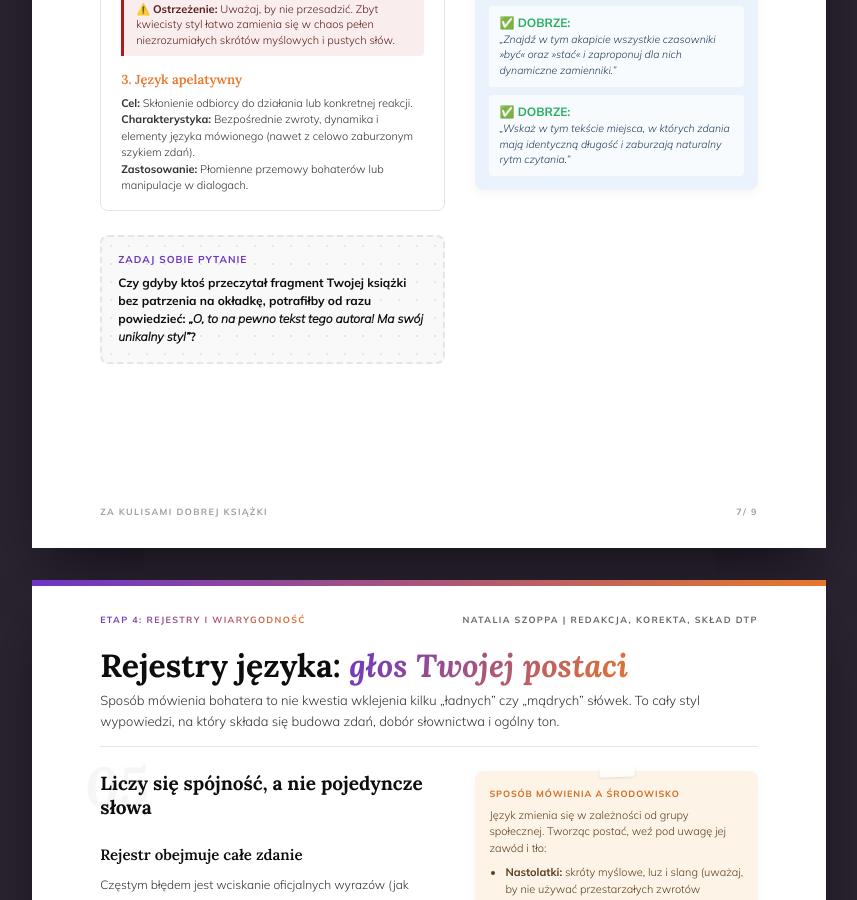
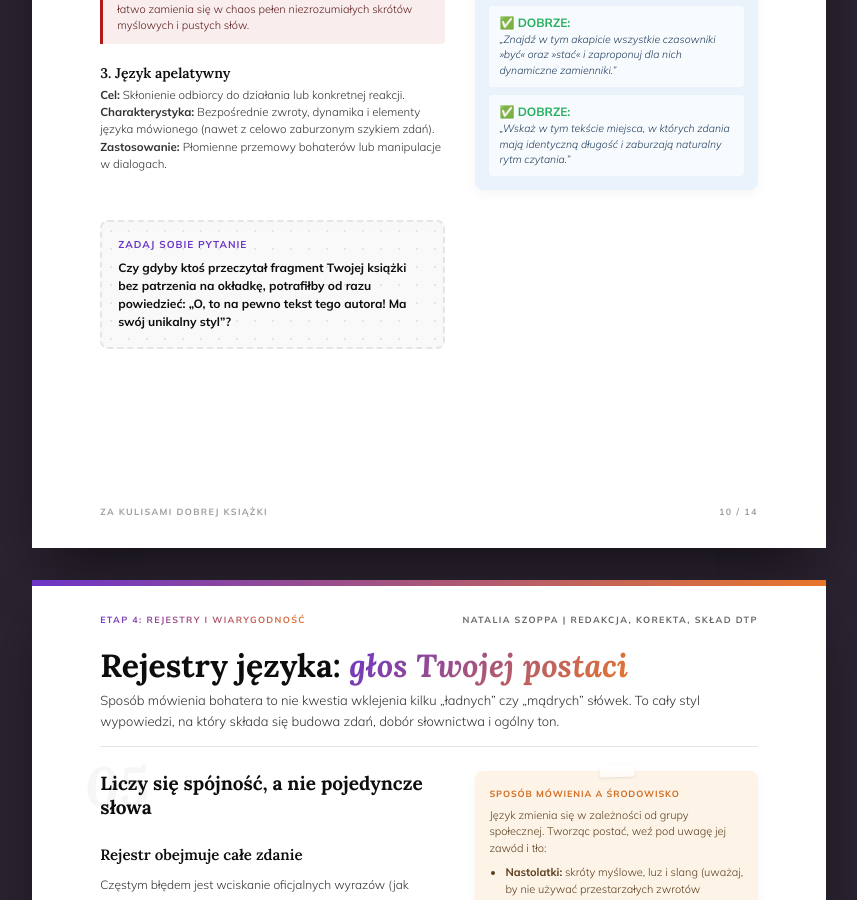
Before and after one commit to Bonnie00726/nataliaszoppa, a Jekyll site: the page arkusz językowy.html, which Jekyll copies as it is, in a window 1280 px wide and 900 px high, scrolled down 12156 px. Shown: the whole window, without its empty margins (211-1068 px from the left). Built offline with Jekyll 4.4.1, drawn with Linux system fonts in a browser that asks for light colours.

Commit message:
Update arkusz językowy.html

```diff
--- a/arkusz językowy.html
+++ b/arkusz językowy.html
@@ -671,22 +671,22 @@
   <div class="q-row" style="margin-bottom: 24px; flex: none;">
     <div class="q-main" style="padding-right: 15px;">
       <div class="q-header-area"><span class="qnum-bg">03</span><h3 class="qtitle">Przełamywanie schematu</h3></div>
-      <div class="main-question">Zobacz, jak zmiana szyku i zróżnicowanie struktur całkowicie zmienia odbiór tej samej sceny:</div>
+      <div class="main-question" style="margin-bottom: 16px;">Zobacz, jak zmiana szyku i zróżnicowanie struktur całkowicie zmienia odbiór tej samej sceny:</div>
 
-      <div class="reading-content" style="padding: 16px; margin-bottom: 12px; font-size: 12px; line-height: 1.6;">
+      <div style="margin-bottom: 12px; font-size: 12px; line-height: 1.6; color: var(--ink-soft);">
         <p style="margin-bottom: 10px; color: var(--ink-muted);"><strong>NUDNY SCHEMAT (Osoba + Czasownik):</strong><br>
         <em>Marek podszedł do stołu. Podniósł stary list. Poczuł dreszcz.</em></p>
 
-        <p style="margin-bottom: 8px;"><strong>1. Płynność (imiesłów):</strong><br>
+        <p style="margin-bottom: 8px;"><strong style="color: var(--ink);">1. Płynność (imiesłów):</strong><br>
         <em>Podchodząc do stołu, Marek podniósł stary list i poczuł dreszcz.</em></p>
 
-        <p style="margin-bottom: 8px;"><strong>2. Budowanie napięcia (akcent na przedmiot):</strong><br>
+        <p style="margin-bottom: 8px;"><strong style="color: var(--ink);">2. Budowanie napięcia (akcent na przedmiot):</strong><br>
         <em>Stary list, leżący na stole, wywołał u Marka dreszcz, gdy tylko go podniósł.</em></p>
 
-        <p style="margin-bottom: 8px;"><strong>3. Szybka akcja (styl telegraficzny):</strong><br>
+        <p style="margin-bottom: 8px;"><strong style="color: var(--ink);">3. Szybka akcja (styl telegraficzny):</strong><br>
         <em>Zrobił kilka kroków w stronę stołu. Sięgnął po stary list. Przeszył go nagły dreszcz.</em></p>
 
-        <p style="margin-bottom: 0;"><strong>4. Styl literacki (słowa działające na wyobraźnię):</strong><br>
+        <p style="margin-bottom: 0;"><strong style="color: var(--ink);">4. Styl literacki (słowa działające na wyobraźnię):</strong><br>
         <em>Sięgając po starą kopertę, poczuł, jak po karku przebiega mu zimny dreszcz.</em></p>
       </div>
     </div>
@@ -733,34 +733,34 @@
 
       <div class="q-header-area" style="margin-bottom: 24px;"><span class="qnum-bg">04</span><h3 class="qtitle">Trzy funkcje tekstów</h3></div>
 
-      <p style="font-size: 12px; margin-bottom: 16px; color: var(--ink-soft);">Jako autor powinieneś świadomie dobierać rodzaj języka do konkretnej sceny. Przypadkowe mieszanie stylów może zdezorientować czytelnika.</p>
+      <p style="font-size: 12px; margin-bottom: 24px; color: var(--ink-soft);">Jako autor powinieneś świadomie dobierać rodzaj języka do konkretnej sceny. Przypadkowe mieszanie stylów może zdezorientować czytelnika.</p>
 
-      <div class="reading-content" style="padding: 16px 20px; margin-bottom: 20px;">
+      <div style="margin-bottom: 20px;">
         <!-- TYP 1 -->
-        <h4 style="color: var(--grad-start); font-size: 13px; margin-bottom: 4px; font-family: var(--serif);">1. Język informacyjny</h4>
-        <p style="margin-bottom: 12px; font-size: 11px; line-height: 1.5;"><strong>Cel:</strong> Jasne i szybkie przekazanie faktów.<br>
+        <h4 style="color: var(--ink); font-size: 14px; margin-bottom: 4px; font-family: var(--serif);">1. Język informacyjny</h4>
+        <p style="margin-bottom: 16px; font-size: 11.5px; line-height: 1.5; color: var(--ink-soft);"><strong>Cel:</strong> Jasne i szybkie przekazanie faktów.<br>
         <strong>Charakterystyka:</strong> Prosty, konkretny język i krótkie zdania. Bez rozbudowanych metafor i przestarzałych słów (jak „gdyż” czy „albowiem”).<br>
         <strong>Zastosowanie:</strong> Przekazywanie ważnych informacji w narracji, gdy akcja musi przyspieszyć.</p>
 
         <!-- TYP 2 -->
-        <h4 style="color: var(--grad-mid); font-size: 13px; margin-bottom: 4px; font-family: var(--serif);">2. Język ekspresywny (emotywny)</h4>
-        <p style="margin-bottom: 8px; font-size: 11px; line-height: 1.5;"><strong>Cel:</strong> Budowanie nastroju, pobudzenie wyobraźni i wywołanie emocji.<br>
+        <h4 style="color: var(--ink); font-size: 14px; margin-bottom: 4px; font-family: var(--serif);">2. Język ekspresywny (emotywny)</h4>
+        <p style="margin-bottom: 8px; font-size: 11.5px; line-height: 1.5; color: var(--ink-soft);"><strong>Cel:</strong> Budowanie nastroju, pobudzenie wyobraźni i wywołanie emocji.<br>
         <strong>Charakterystyka:</strong> Obrazowe słownictwo, bogate w metafory, trafne porównania i mocne czasowniki (podstawa beletrystyki).</p>
 
-        <div style="background: #FAEDED; border-left: 3px solid #B31B1B; padding: 8px 12px; font-size: 11px; color: #5c1f1f; margin-bottom: 14px; border-radius: 0 4px 4px 0; line-height: 1.4;">
+        <div style="background: #FAEDED; border-left: 3px solid #B31B1B; padding: 10px 14px; font-size: 11px; color: #5c1f1f; margin-bottom: 20px; border-radius: 0 4px 4px 0; line-height: 1.5;">
           <strong>⚠️ Ostrzeżenie:</strong> Uważaj, by nie przesadzić. Zbyt kwiecisty styl łatwo zamienia się w chaos pełen niezrozumiałych skrótów myślowych i pustych słów.
         </div>
 
         <!-- TYP 3 -->
-        <h4 style="color: var(--grad-end); font-size: 13px; margin-bottom: 4px; font-family: var(--serif);">3. Język apelatywny</h4>
-        <p style="margin-bottom: 0; font-size: 11px; line-height: 1.5;"><strong>Cel:</strong> Skłonienie odbiorcy do działania lub konkretnej reakcji.<br>
+        <h4 style="color: var(--ink); font-size: 14px; margin-bottom: 4px; font-family: var(--serif);">3. Język apelatywny</h4>
+        <p style="margin-bottom: 24px; font-size: 11.5px; line-height: 1.5; color: var(--ink-soft);"><strong>Cel:</strong> Skłonienie odbiorcy do działania lub konkretnej reakcji.<br>
         <strong>Charakterystyka:</strong> Bezpośrednie zwroty, dynamika i elementy języka mówionego (nawet z celowo zaburzonym szykiem zdań).<br>
         <strong>Zastosowanie:</strong> Płomienne przemowy bohaterów lub manipulacje w dialogach.</p>
       </div>
 
       <div class="dot-grid-box short" style="min-height: auto; padding: 16px; border-color: var(--paper-mid); background-color: var(--paper-warm);">
         <span class="box-title" style="color: var(--grad-start); font-size: 10px; margin-bottom: 8px; display: block;">Zadaj sobie pytanie</span>
-        <p style="font-size: 12px; font-weight: 700; color: var(--ink); margin: 0; line-height: 1.5;">Czy gdyby ktoś przeczytał fragment Twojej książki bez patrzenia na okładkę, potrafiłby od razu powiedzieć: <em>„O, to na pewno tekst tego autora! Ma swój unikalny styl”</em>?</p>
+        <p style="font-size: 12px; font-weight: 700; color: var(--ink); margin: 0; line-height: 1.5;">Czy gdyby ktoś przeczytał fragment Twojej książki bez patrzenia na okładkę, potrafiłby od razu powiedzieć: „O, to na pewno tekst tego autora! Ma swój unikalny styl”?</p>
       </div>
 
     </div>
@@ -794,10 +794,8 @@
     </div>
 
   </div>
-  <!-- ZMIANA: Zaktualizowana numeracja stron, uwzględniająca to, że dokument ma łącznie 9 stron -->
-  <div class="runner bottom"><span>ZA KULISAMI DOBREJ KSIĄŻKI</span><span>7/ 9</span></div>
+  <div class="runner bottom"><span>ZA KULISAMI DOBREJ KSIĄŻKI</span><span>10 / 14</span></div>
 </section>
-
 <!-- STRONA 8 REJESTRY JĘZYKOWE -->
 <section class="page" style="display: flex; flex-direction: column; height: 100%; min-height: 297mm;">
   <div class="runner top"><span class="grad-type">Etap 4: Rejestry i Wiarygodność</span><span>Natalia Szoppa | Redakcja, korekta, skład DTP</span></div>
```
